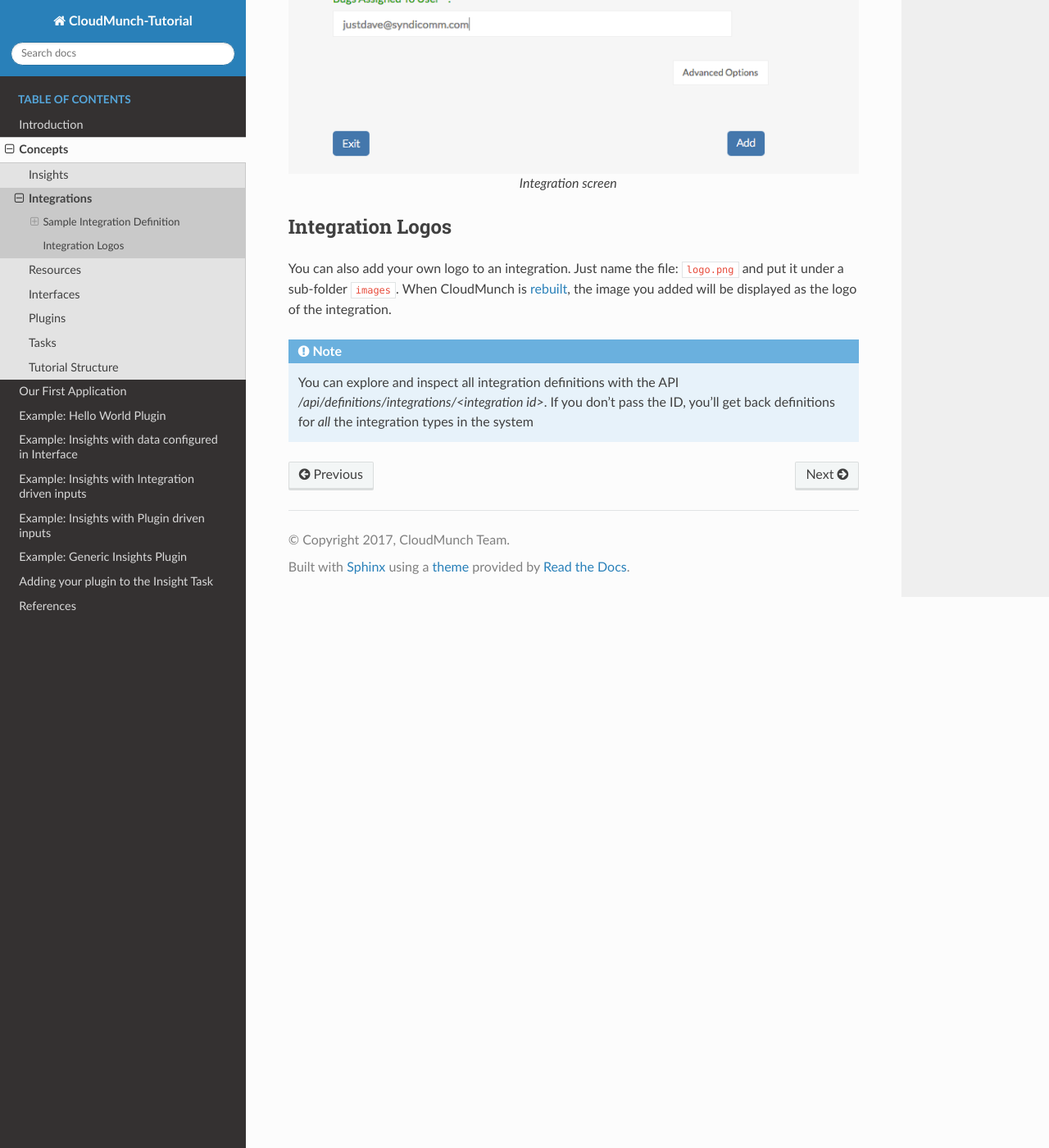
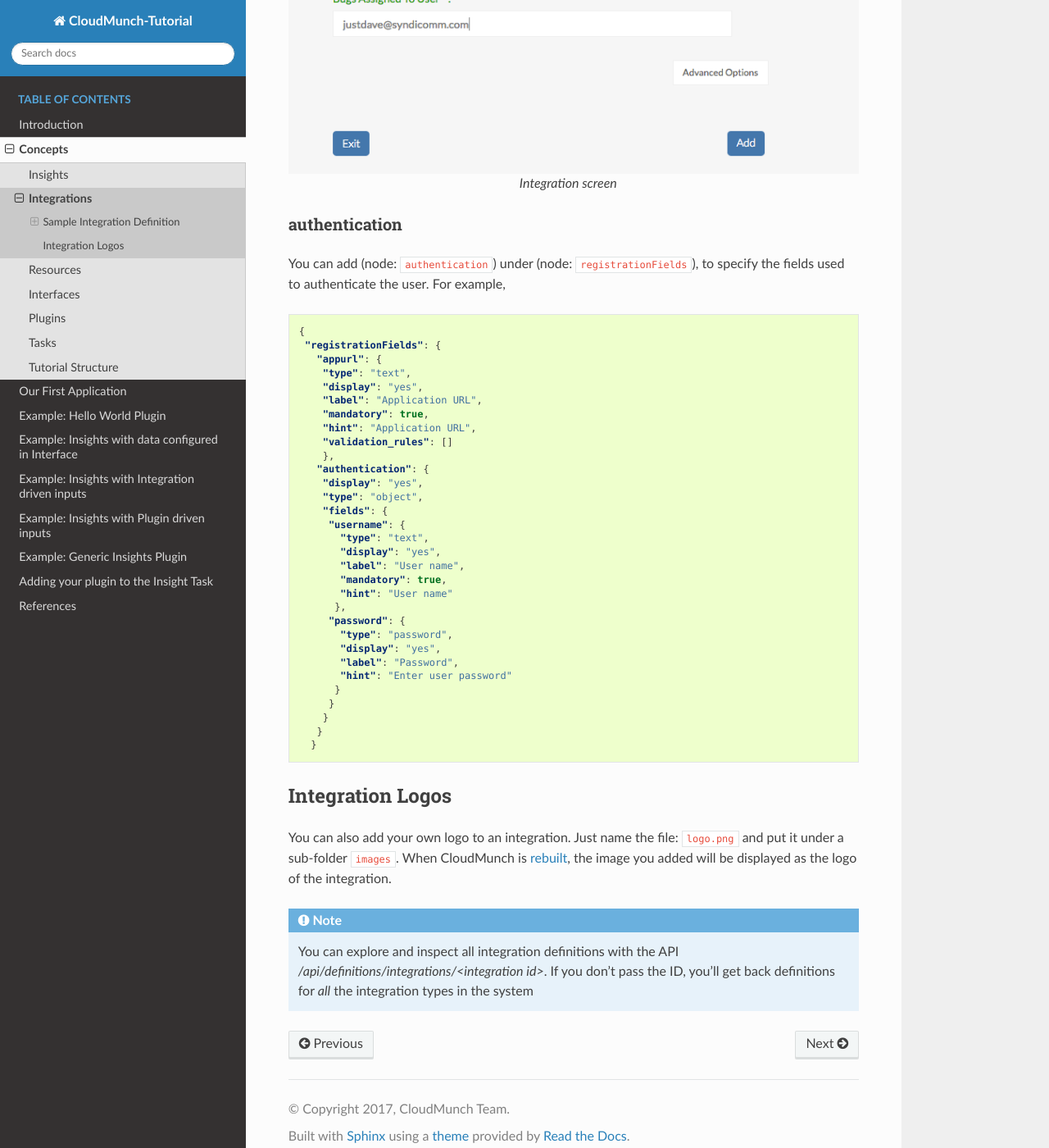
Before and after one commit to cloudmunch/cloudmunch-tutorial, a Sphinx documentation site: the page built from docs/integrations.rst, in a window 1280 px wide and 1400 px high, scrolled down 1204 px. Shown: the whole window at 82% size. Built offline with Sphinx 7.4.7 and the Read the Docs theme 2.0.0, drawn with Linux system fonts in a browser that asks for light colours.

Commit message:
Updated details.

```diff
--- a/docs/generic_insights_plugin.rst
+++ b/docs/generic_insights_plugin.rst
@@ -75,6 +75,10 @@ The JSON
 - For each action
 
 	+ one more more reports (node: ``reports``) is created with the returned response
+- The (node: ``data_path``) defines fields to calculate the graph.
+    + (node: ``path``)	is the root node in the response json.
+    + (node: ``target``) is the node in the reponse json based on which  aggregation is done.In the above example,  bugs will be categorised according to status and aggregated.
+    + (node: ``key``) and (node: ``value``) can be specified instead of (node: ``target``),if Kanban graph has to display a key value pair without aggregation.The value for  (node: ``method``) will be ADD in this case.
 
 In this example, we created
 
--- a/docs/integrations.rst
+++ b/docs/integrations.rst
@@ -16,13 +16,54 @@ registrationFields
 When an end user attempts to add an integration of this type, CloudMunch will ask for the information specified in this node. The node follows CloudMunch's :doc:`Configuration Driven UI<configuration_driven_ui>` pattern.
 
 .. literalinclude:: ../examples/integration_bugzilla_v2/bugzilla/definition.json
-   :start-after: "events": []
-   :end-before: "importFields"
+   :start-after: "registrationFields": {
+   :prepend: "registrationFields": {
 
 .. figure:: screenshots/interface_bugzilla_v2/integration_fields.png
     :align: center
 
     Integration screen
+
+authentication
+^^^^^^^^^^^^^^
+You can add (node: ``authentication``) under (node: ``registrationFields``), to specify the fields used to authenticate the user.
+For example,
+
+.. code-block:: json
+
+   {
+    "registrationFields": {
+      "appurl": {
+       "type": "text",
+       "display": "yes",
+       "label": "Application URL",
+       "mandatory": true,
+       "hint": "Application URL",
+       "validation_rules": []
+       },
+      "authentication": {
+       "display": "yes",
+       "type": "object",
+       "fields": {
+        "username": {
+          "type": "text",
+          "display": "yes",
+          "label": "User name",
+          "mandatory": true,
+          "hint": "User name"
+         },
+        "password": {
+          "type": "password",
+          "display": "yes",
+          "label": "Password",
+          "hint": "Enter user password"
+         }
+        }
+       }
+      }
+     }
+
+
 
 Integration Logos
 ~~~~~~~~~~~~~~~~~
```
Also changed, not shown: docs/interfaces.rst (+27 -0 lines), 1 other file.
